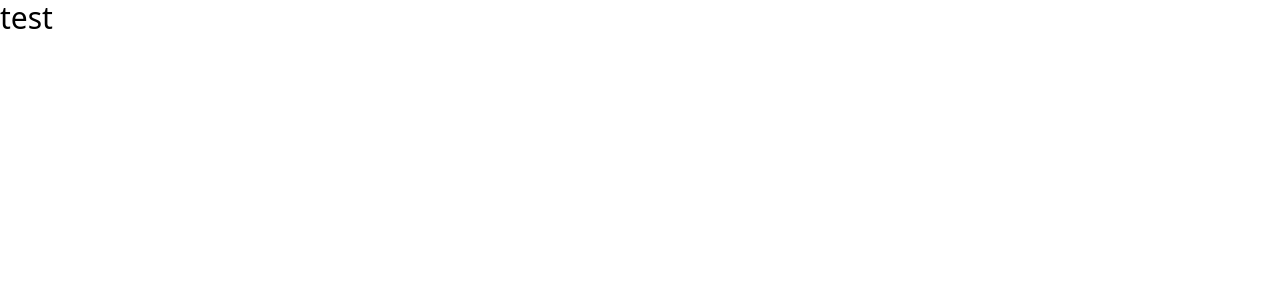
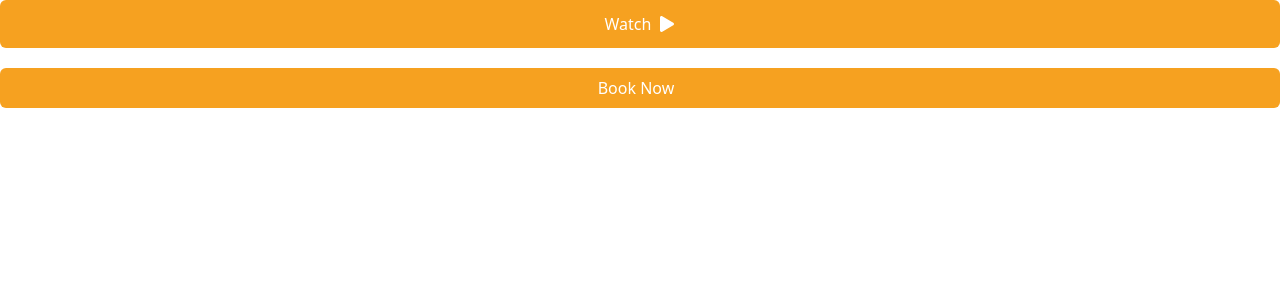
Before and after one commit to TheruniKavindya/movie-booking-app--nextJs, a Next.js app: page / in a window 1280 px wide. Shown: the top 300 px of the page. Built offline with nearby package versions, Linux system fonts and the light colour scheme.

Commit message:
react icon package installed and button components created

```diff
--- a/src/app/page.tsx
+++ b/src/app/page.tsx
@@ -1,5 +1,13 @@
+import PrimaryButton from "@/components/PrimaryButton";
+import SecondaryButton from "@/components/SecondaryButton";
 import Image from "next/image";
+import { FaPlay } from "react-icons/fa";
 
 export default function Home() {
-  return <p className="font-lato-regular text-3xl">test</p>;
+  return (
+    <div className="flex flex-col gap-5">
+      <PrimaryButton title="Watch" icon={<FaPlay />} />
+      <SecondaryButton title="Book Now" />
+    </div>
+  );
 }
--- /dev/null
+++ b/src/components/PrimaryButton/index.tsx
@@ -0,0 +1,28 @@
+import React from "react";
+
+interface IPrimaryButton {
+  title: string;
+  icon?: JSX.Element;
+  onClickHandler?: () => void;
+  type?: "submit" | "reset" | "button";
+}
+
+const PrimaryButton = ({
+  title,
+  icon,
+  onClickHandler,
+  type = "button",
+}: IPrimaryButton) => {
+  return (
+    <button
+      type={type}
+      onClick={onClickHandler}
+      className="flex items-center justify-center bg-movie-secondary px-7 py-3 rounded-md text-movie-white gap-2"
+    >
+      <p className="font-lato-thin text-mase">{title}</p>
+      <span className="text-base">{icon}</span>
+    </button>
+  );
+};
+
+export default PrimaryButton;
--- /dev/null
+++ b/src/components/SecondaryButton/index.tsx
@@ -0,0 +1,28 @@
+import React from "react";
+
+interface ISecondaryButton {
+  title: string;
+  icon?: JSX.Element;
+  onClickHandler?: () => void;
+  type?: "submit" | "reset" | "button";
+}
+
+const SecondaryButton = ({
+  title,
+  icon,
+  onClickHandler,
+  type = "button",
+}: ISecondaryButton) => {
+  return (
+    <button
+      type={type}
+      onClick={onClickHandler}
+      className="flex items-center justify-center bg-movie-secondary px-7 py-2 rounded-md text-movie-white gap-2"
+    >
+      <p className="font-lato-thin text-mase">{title}</p>
+      <span className="text-base">{icon}</span>
+    </button>
+  );
+};
+
+export default SecondaryButton;
--- a/tailwind.config.ts
+++ b/tailwind.config.ts
@@ -19,6 +19,11 @@ module.exports = {
           "system-ui",
         ],
       },
+      colors: {
+        "movie-primary": "#1c1b21",
+        "movie-secondary": "#f6a120",
+        "movie-white": "#ffffff",
+      },
     },
   },
   plugins: [],
```
Also changed, not shown: package.json (+5 -4 lines), 1 other file (tests, documents, lock files or other folders).
